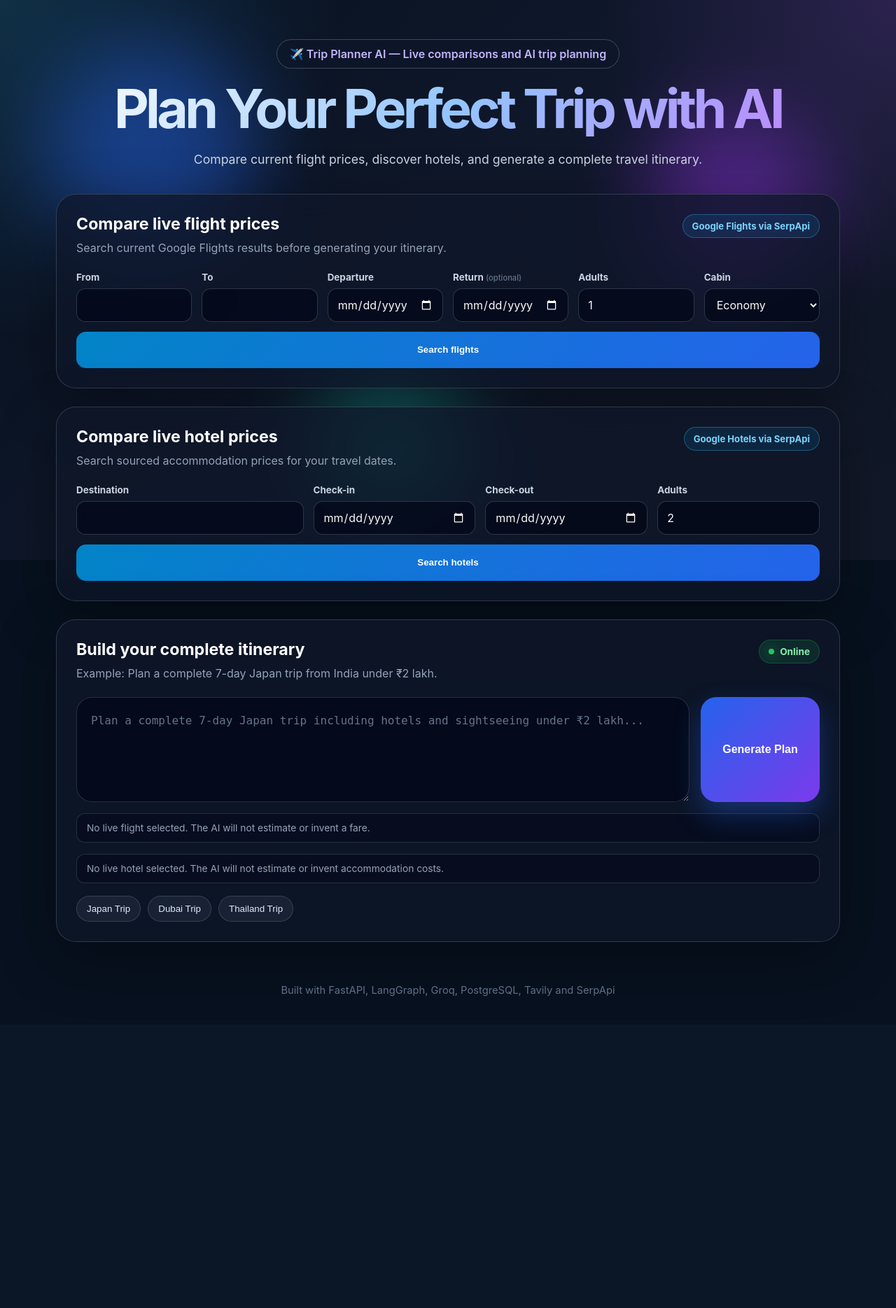
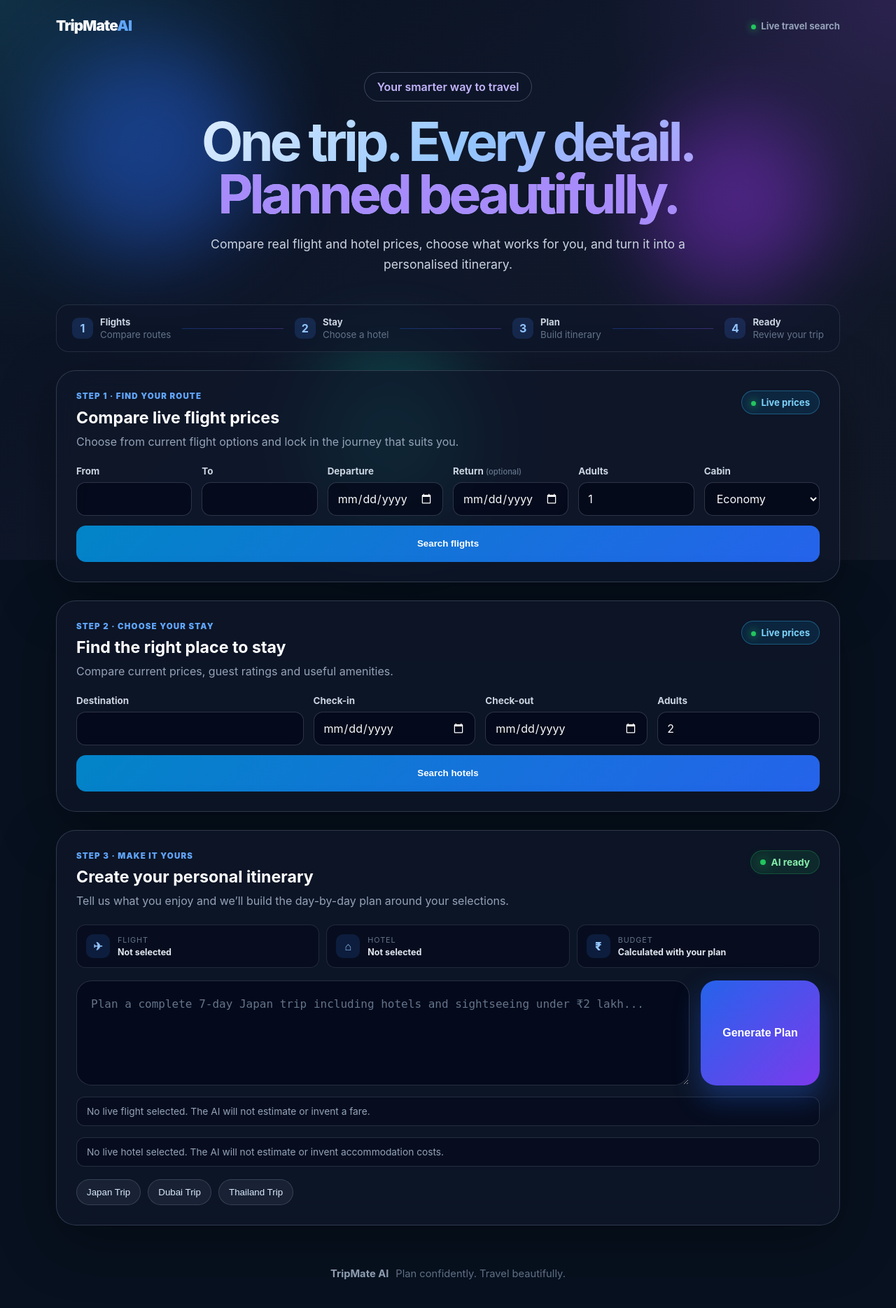
Before and after one commit to riieeya/trip-planner, a FastAPI app: page / in a window 1280 px wide. Shown: the whole page at 70% size. Before the commit the page ends 1423 px from the top, so only its background shows below. Run offline with FastAPI, Linux system fonts and the light colour scheme; some libraries are stand-ins or nearby versions.

Commit message:
improved uiux

```diff
--- a/static/script.js
+++ b/static/script.js
@@ -316,7 +316,9 @@ async function loadReturnFlights(outboundOffer) {
 
 function updateSelectedFlightNotice() {
     const notice = document.getElementById("selectedFlightNotice");
+    const summary = document.getElementById("flightSummaryText");
     if (!selectedFlightOffer) {
+        summary.textContent = "Not selected";
         notice.textContent = "No live flight selected. The AI will not estimate or invent a fare.";
         notice.classList.remove("has-selection");
         return;
@@ -324,6 +326,7 @@ function updateSelectedFlightNotice() {
 
     const airline = selectedFlightOffer.airlines?.join(", ") || "Selected airline";
     if (currentFlightSearch?.return_date && !selectedReturnOffer) {
+        summary.textContent = "Choose return flight";
         notice.textContent = `${airline} outbound selected. Now select a return flight to complete the round trip.`;
         notice.classList.remove("has-selection");
         return;
@@ -331,6 +334,7 @@ function updateSelectedFlightNotice() {
 
     const finalOffer = selectedReturnOffer || selectedFlightOffer;
     const price = formatPrice(finalOffer.price, finalOffer.currency);
+    summary.textContent = `${currentFlightSearch?.origin} → ${currentFlightSearch?.destination} · ${price}`;
     notice.textContent = currentFlightSearch?.return_date
         ? `Round trip selected at ${price}. Both flight legs will ground your itinerary.`
         : `${airline} selected at ${price}. This live offer will ground your itinerary.`;
@@ -435,11 +439,14 @@ function renderHotelCards(mode = "best") {
 
 function updateSelectedHotelNotice() {
     const notice = document.getElementById("selectedHotelNotice");
+    const summary = document.getElementById("hotelSummaryText");
     if (!selectedHotel) {
+        summary.textContent = "Not selected";
         notice.textContent = "No live hotel selected. The AI will not estimate or invent accommodation costs.";
         notice.classList.remove("has-selection");
         return;
     }
+    summary.textContent = `${selectedHotel.name} · ${formatPrice(selectedHotel.nightly_price, selectedHotel.currency)}/night`;
     notice.textContent = `${selectedHotel.name} selected at ${formatPrice(selectedHotel.nightly_price, selectedHotel.currency)} per night. This sourced result will ground your itinerary.`;
     notice.classList.add("has-selection");
 }
--- a/static/style.css
+++ b/static/style.css
@@ -992,3 +992,38 @@ footer {
         gap: 8px;
     }
 }
+
+/* Presentation polish */
+.app-container { padding-top: 24px; }
+.top-nav { display: flex; justify-content: space-between; align-items: center; margin-bottom: 54px; }
+.brand { color: #f8fafc; font-size: 1.3rem; font-weight: 900; text-decoration: none; letter-spacing: -.04em; }
+.brand span { color: #60a5fa; }
+.nav-status { color: #94a3b8; font-size: .82rem; font-weight: 700; }
+.nav-status i, .data-source-pill i { display: inline-block; width: 7px; height: 7px; margin-right: 7px; border-radius: 50%; background: #22c55e; box-shadow: 0 0 12px #22c55e; }
+.hero-section { margin-bottom: 42px; }
+.hero-section h1 { font-size: clamp(2.6rem, 6vw, 5.4rem); line-height: .98; }
+.hero-section h1 span { color: #a78bfa; -webkit-text-fill-color: #a78bfa; }
+.journey-steps { display: flex; align-items: center; margin: 0 auto 26px; padding: 16px 22px; border: 1px solid rgba(148,163,184,.18); border-radius: 18px; background: rgba(15,23,42,.62); backdrop-filter: blur(18px); }
+.journey-steps a { display: flex; align-items: center; gap: 10px; color: #cbd5e1; text-decoration: none; }
+.journey-steps b { display: grid; place-items: center; width: 30px; height: 30px; border-radius: 9px; background: rgba(59,130,246,.18); color: #93c5fd; }
+.journey-steps span { display: flex; flex-direction: column; }
+.journey-steps strong { font-size: .82rem; }
+.journey-steps small { color: #64748b; margin-top: 2px; }
+.journey-steps > i { height: 1px; flex: 1; margin: 0 16px; background: linear-gradient(90deg,#2563eb55,#8b5cf655); }
+.section-kicker { color: #60a5fa !important; font-size: .72rem !important; font-weight: 900; letter-spacing: .1em; text-transform: uppercase; margin-bottom: 7px; }
+.trip-summary-strip { display: grid; grid-template-columns: repeat(3,1fr); gap: 10px; margin-bottom: 18px; }
+.trip-summary-strip > div { display: flex; align-items: center; gap: 11px; padding: 13px; border: 1px solid rgba(148,163,184,.18); border-radius: 13px; background: rgba(2,6,23,.42); }
+.trip-summary-strip > div > span { display: grid; place-items: center; width: 34px; height: 34px; border-radius: 10px; background: rgba(59,130,246,.14); color: #93c5fd; font-weight: 900; }
+.trip-summary-strip p { display: flex; min-width: 0; flex-direction: column; }
+.trip-summary-strip small { color: #64748b; font-size: .68rem; text-transform: uppercase; letter-spacing: .08em; }
+.trip-summary-strip strong { overflow: hidden; margin-top: 3px; color: #e2e8f0; font-size: .78rem; text-overflow: ellipsis; white-space: nowrap; }
+footer strong { color: #94a3b8; margin-right: 10px; }
+
+@media (max-width: 760px) {
+    .top-nav { margin-bottom: 38px; }
+    .journey-steps { padding: 12px; }
+    .journey-steps small { display: none; }
+    .journey-steps strong { font-size: .72rem; }
+    .journey-steps > i { margin: 0 7px; }
+    .trip-summary-strip { grid-template-columns: 1fr; }
+}
--- a/templates/index.html
+++ b/templates/index.html
@@ -18,19 +18,28 @@
     </div>
 
     <main class="app-container">
+        <nav class="top-nav"><a class="brand" href="#">TripMate<span>AI</span></a><span class="nav-status"><i></i>Live travel search</span></nav>
         <section class="hero-section">
-            <div class="badge">✈️ Trip Planner AI — Live comparisons and AI trip planning</div>
-            <h1>Plan Your Perfect Trip with AI</h1>
-            <p>Compare current flight prices, discover hotels, and generate a complete travel itinerary.</p>
+            <div class="badge">Your smarter way to travel</div>
+            <h1>One trip. Every detail.<br><span>Planned beautifully.</span></h1>
+            <p>Compare real flight and hotel prices, choose what works for you, and turn it into a personalised itinerary.</p>
         </section>
+
+        <div class="journey-steps" aria-label="Planning progress">
+            <a href="#flightSearchTitle"><b>1</b><span><strong>Flights</strong><small>Compare routes</small></span></a>
+            <i></i><a href="#hotelSearchTitle"><b>2</b><span><strong>Stay</strong><small>Choose a hotel</small></span></a>
+            <i></i><a href="#itineraryTitle"><b>3</b><span><strong>Plan</strong><small>Build itinerary</small></span></a>
+            <i></i><a href="#resultSection"><b>4</b><span><strong>Ready</strong><small>Review your trip</small></span></a>
+        </div>
 
         <section class="flight-search-card" aria-labelledby="flightSearchTitle">
             <div class="card-header">
                 <div>
+                    <p class="section-kicker">Step 1 · Find your route</p>
                     <h2 id="flightSearchTitle">Compare live flight prices</h2>
-                    <p>Search current Google Flights results before generating your itinerary.</p>
+                    <p>Choose from current flight options and lock in the journey that suits you.</p>
                 </div>
-                <div class="data-source-pill">Google Flights via SerpApi</div>
+                <div class="data-source-pill"><i></i>Live prices</div>
             </div>
 
             <form id="flightSearchForm" class="flight-search-form">
@@ -102,8 +111,8 @@
 
         <section class="hotel-search-card" aria-labelledby="hotelSearchTitle">
             <div class="card-header">
-                <div><h2 id="hotelSearchTitle">Compare live hotel prices</h2><p>Search sourced accommodation prices for your travel dates.</p></div>
-                <div class="data-source-pill">Google Hotels via SerpApi</div>
+                <div><p class="section-kicker">Step 2 · Choose your stay</p><h2 id="hotelSearchTitle">Find the right place to stay</h2><p>Compare current prices, guest ratings and useful amenities.</p></div>
+                <div class="data-source-pill"><i></i>Live prices</div>
             </div>
             <form id="hotelSearchForm" class="hotel-search-form">
                 <label class="form-field"><span>Destination</span><input id="hotelDestination" maxlength="100" required></label>
@@ -131,10 +140,17 @@
         <section class="planner-card">
             <div class="card-header">
                 <div>
-                    <h2>Build your complete itinerary</h2>
-                    <p>Example: Plan a complete 7-day Japan trip from India under ₹2 lakh.</p>
+                    <p class="section-kicker">Step 3 · Make it yours</p>
+                    <h2 id="itineraryTitle">Create your personal itinerary</h2>
+                    <p>Tell us what you enjoy and we’ll build the day-by-day plan around your selections.</p>
                 </div>
-                <div class="status-pill"><span class="status-dot"></span>Online</div>
+                <div class="status-pill"><span class="status-dot"></span>AI ready</div>
+            </div>
+
+            <div class="trip-summary-strip">
+                <div><span>✈</span><p><small>Flight</small><strong id="flightSummaryText">Not selected</strong></p></div>
+                <div><span>⌂</span><p><small>Hotel</small><strong id="hotelSummaryText">Not selected</strong></p></div>
+                <div><span>₹</span><p><small>Budget</small><strong>Calculated with your plan</strong></p></div>
             </div>
 
             <div class="input-area">
@@ -160,8 +176,8 @@
         <section id="resultSection" class="result-section hidden">
             <div class="result-header">
                 <div>
-                    <h2>Your AI Travel Plan</h2>
-                    <p id="threadInfo">Thread ID: -</p>
+                    <p class="section-kicker">Step 4 · Your trip</p><h2>Your personalised travel plan</h2>
+                    <p id="threadInfo" class="hidden">Thread ID: -</p>
                 </div>
                 <div class="result-actions">
                     <button class="copy-btn" onclick="copyResult()">Copy</button>
@@ -177,7 +193,7 @@
         <section id="errorBox" class="error-box hidden"></section>
     </main>
 
-    <footer>Built with FastAPI, LangGraph, Groq, PostgreSQL, Tavily and SerpApi</footer>
+    <footer><strong>TripMate AI</strong><span>Plan confidently. Travel beautifully.</span></footer>
     <script src="https://cdn.jsdelivr.net/npm/marked/marked.min.js"></script>
     <script src="https://cdnjs.cloudflare.com/ajax/libs/html2pdf.js/0.10.1/html2pdf.bundle.min.js"></script>
     <script src="/static/script.js"></script>
```
